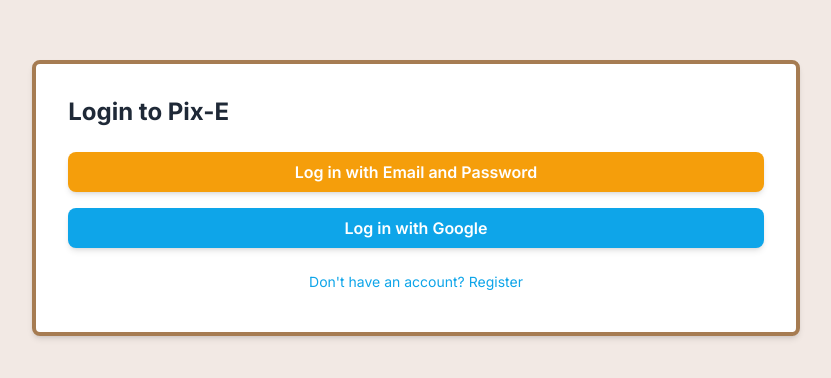
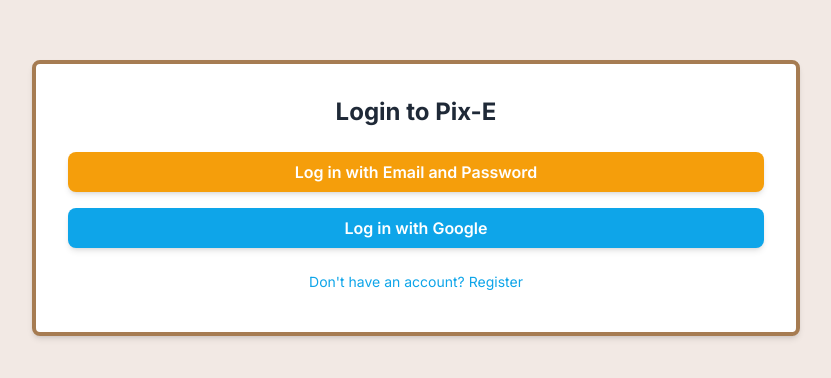
Before and after one commit to pixe-art/pix-e-web, a Next.js app: page /auth in a window 1280 px wide. Shown: the part 202-580 px from the top of the page, without its empty margins (224-1055 px from the left). Built offline with nearby package versions, Linux system fonts and the light colour scheme; no server answers; the database is empty.

Commit message:
Center login text

```diff
--- a/src/app/auth/page.js
+++ b/src/app/auth/page.js
@@ -92,7 +92,7 @@ export default function LoginPage() {
   return (
     <div className="flex min-h-screen items-center justify-center bg-cream">
       <div className="p-8 bg-white border border-brown border-4 shadow-md rounded-lg">
-        <h1 className="text-2xl font-bold text-gray-800 mb-6">
+        <h1 className="text-2xl font-bold text-center text-gray-800 mb-6">
           Login to Pix-E
         </h1>
         {!showLoginForm && (
```
